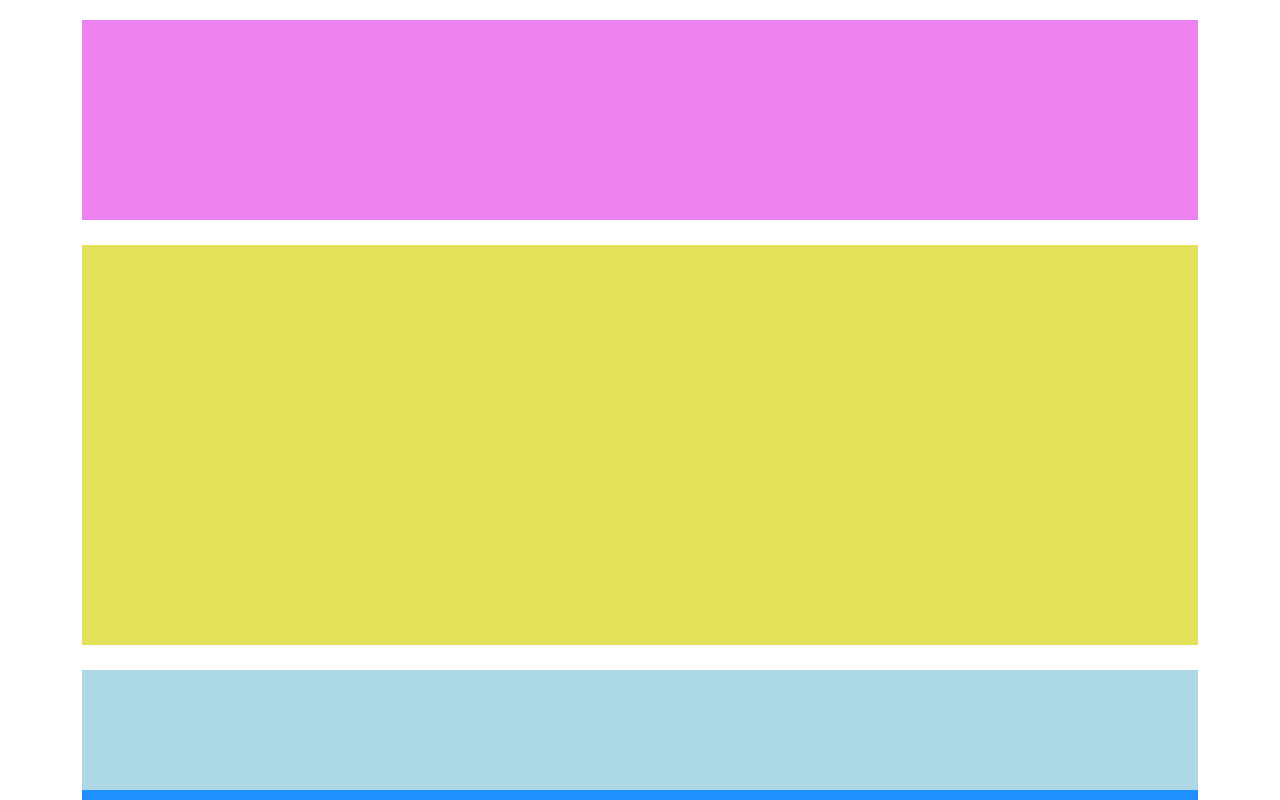
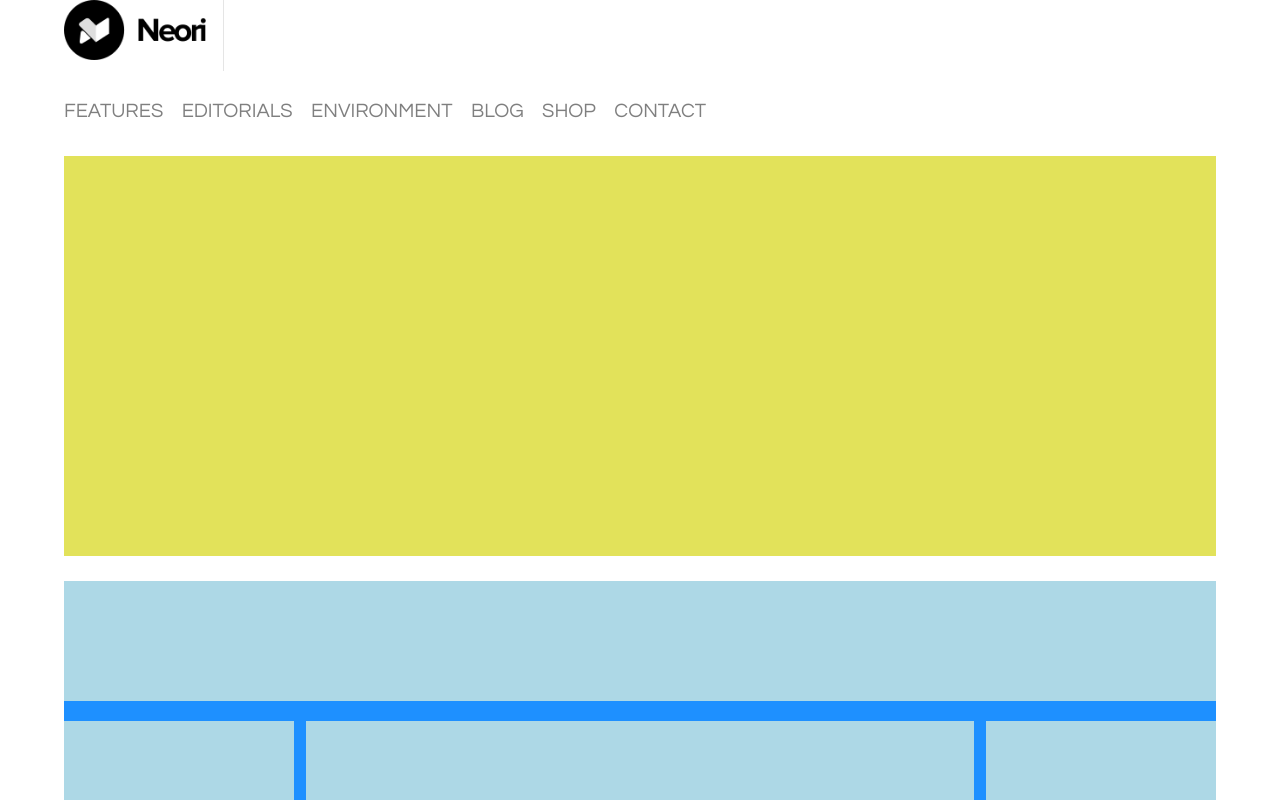
Before and after one commit to AndreaVk/htmlcss-wp, a plain HTML site: page index.html in a window 1280 px wide. Shown: the top 800 px of the page. Drawn offline with Linux system fonts and the light colour scheme.

Commit message:
Header top

```diff
--- a/css/style.css
+++ b/css/style.css
@@ -2,6 +2,7 @@
     margin: 0;
     padding: 0;
     box-sizing: border-box;
+    font-family: century gothic;
 }
 
 header{
@@ -15,14 +16,38 @@ header{
     height: 400px;
 }
 
-.headertop.debug{
-    background-color: violet;
-    height: 200px;
-}
-
 .headertop{
     width: 100%;
     margin-bottom: 25px;
+}
+
+.first{
+    height: 71px;
+    width: 160px;
+    background-color: white;
+    border-right: 1px solid rgba(0,0,0, 0.1);
+}
+.logo{
+    height: 60px;
+}
+
+nav li{
+    list-style: none;
+    display: inline-block;
+}
+
+li{
+    margin-right: 15px;
+    color: rgba(0,0,0, 0.5);
+    font-size: 20px;
+    text-transform: uppercase;
+}
+nav{
+    line-height: 80px;
+}
+
+.debug nav{
+    height: 60px;
 }
 
 .headerbottom{
@@ -33,7 +58,7 @@ header{
 }
 
 body{
-    padding:20px;
+
 }
 
 main{
--- a/index.html
+++ b/index.html
@@ -11,6 +11,22 @@
     <!-- costruzione doppio header -->
     <header class="debug">
         <div class="headertop debug">
+            <div class="first">
+                <img class="logo" src="img/logo.png" alt="neori">
+            </div>
+            <!-- menù navigazione -->
+            <nav>
+                <ul>
+                    <!-- lista -->
+                    <li><a href="#"></a>features</li>
+                    <li><a href="#"></a>editorials</li>
+                    <li><a href="#"></a>environment</li>
+                    <li><a href="#"></a>blog</li>
+                    <li><a href="#"></a>shop</li>
+                    <li><a href="#"></a>contact</li>
+                </ul>
+                <!-- fine lista/menù navigazione -->
+            </nav>
 
         </div>
         <div class="headerbottom debug">
```
